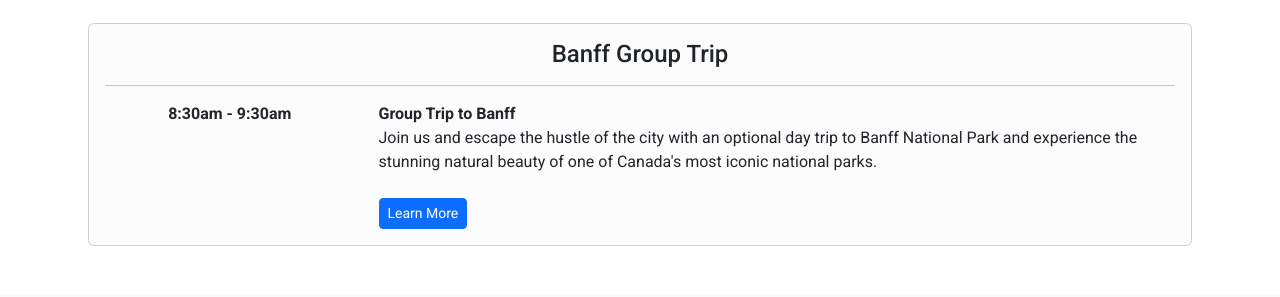
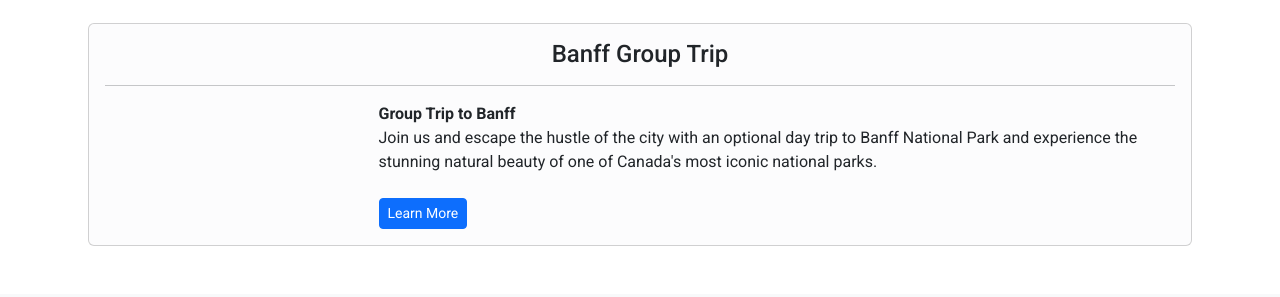
Before and after one commit to IEEE-SWC-2025/IEEE-SWC-2025.github.io, a Jekyll site: the page built from program/index.html, in a window 1280 px wide and 900 px high, scrolled down 3186 px. Shown: the part 156-453 px from the top of the window. Built offline with Jekyll 4.4.1, drawn with Linux system fonts in a browser that asks for light colours.

Commit message:
Update program

```diff
--- a/program/index.html
+++ b/program/index.html
@@ -424,9 +424,7 @@ title: Program
                 <!-- 8:30 - 9:00 -->
                 <div class="row fs-4 fs-6">
                   <div class="col-sm-3">
-                    <p class="fs-6 text-center fw-bold">
-                      8:30am - 9:30am<br />
-                    </p>
+                    <p class="fs-6 text-center fw-bold"></p>
                   </div>
                   <div class="col-sm-9">
                     <p class="fs-6 fw-bold mb-0">Group Trip to Banff</p>
```
